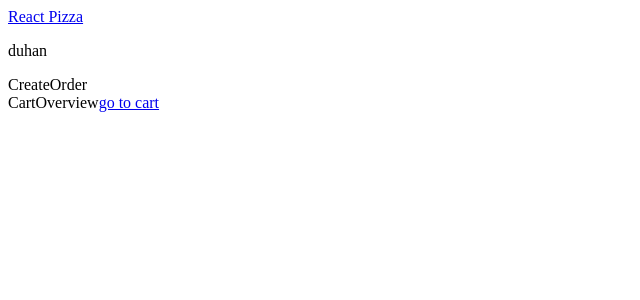
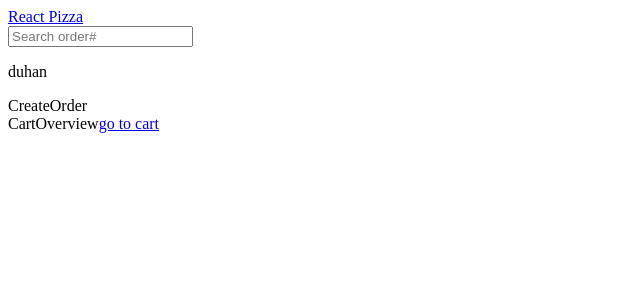
Before and after one commit to dhnozr/pizza-ordering-app, a React (Vite) app: page /order/new in a window 1280 px wide. Shown: the top 300 px of the page, without its empty margins (0-640 px from the left). Built offline with nearby package versions, Linux system fonts and the light colour scheme.

Commit message:
Add order fetching, error handling, and search functionality
- Created Order component to display order details using useLoaderData.

- Implemented loader function to fetch order data based on orderId parameter.

- Added SearchOrder component to enable searching for orders by ID.

```diff
--- a/src/App.jsx
+++ b/src/App.jsx
@@ -3,7 +3,7 @@
 import Menu, { loader as menuLoader } from './features/menu/Menu';
 import Cart from './features/cart/Cart';
 import CreateOrder from './features/order/CreateOrder';
-import Order from './features/order/Order';
+import Order, { loader as orderLoader } from './features/order/Order';
 import AppLayout from './ui/AppLayout';
 import Error from './ui/Error';
 
@@ -41,6 +41,8 @@
         // When the user navigates to a URL matching this pattern (e.g., '/order/123'),
         // the Order component will be rendered, and it will have access to the orderId parameter
         element: <Order />, // Render Order component when path matches '/order/:orderId'
+        errorElement: <Error />,
+        loader: orderLoader,
       },
     ],
   },
--- a/src/features/order/Order.jsx
+++ b/src/features/order/Order.jsx
@@ -1,7 +1,26 @@
 import React from 'react';
+import { getOrder } from '../../services/apiRestaurant';
+import { useLoaderData } from 'react-router-dom';
 
+// This component fetches and displays the details of a specific order.
 function Order() {
-  return <div>Order</div>;
+  // It uses the useLoaderData hook to retrieve the order data loaded by the loader function.
+  const order = useLoaderData();
+  console.log(order);
+  return (
+    <div>
+      <div>
+        <h2>Status</h2>
+      </div>
+    </div>
+  );
 }
 
 export default Order;
+
+export async function loader({ params }) {
+  // react loader can get accees params object and use it here to fetch ordered id
+  // params.orderId is coming from the app whic we specefice "/order/:orderID" name can be diffrent then also here name would have changed
+  const order = await getOrder(params.orderId);
+  return order;
+}
--- /dev/null
+++ b/src/features/order/SearchOrder.jsx
@@ -0,0 +1,30 @@
+import React, { useState } from 'react';
+import { useNavigate } from 'react-router-dom';
+
+// This component allows the user to search for a specific order by its ID.
+function SearchOrder() {
+  const navigate = useNavigate();
+  const [query, setQuery] = useState('');
+
+  function handleSubmit(e) {
+    e.preventDefault();
+
+    if (!query) return;
+    navigate(`order/${query}`);
+    setQuery('');
+  }
+
+  return (
+    <form>
+      <input
+        onSubmit={handleSubmit}
+        type='text'
+        placeholder='Search order#'
+        value={query}
+        onChange={e => setQuery(e.target.value)}
+      />
+    </form>
+  );
+}
+
+export default SearchOrder;
--- a/src/ui/Error.jsx
+++ b/src/ui/Error.jsx
@@ -2,6 +2,7 @@
 import { Link, useRouteError } from 'react-router-dom';
 
 function Error() {
+  // The Error component uses useRouteError to get the error object associated with the route.
   const error = useRouteError();
   return (
     <div>
--- a/src/ui/Header.jsx
+++ b/src/ui/Header.jsx
@@ -1,10 +1,12 @@
 import React from 'react';
 import { Link } from 'react-router-dom';
+import SearchOrder from '../features/order/SearchOrder';
 
 function Header() {
   return (
     <div>
       <Link to='/'>React Pizza</Link>
+      <SearchOrder />
       <p>duhan</p>
     </div>
   );
```
